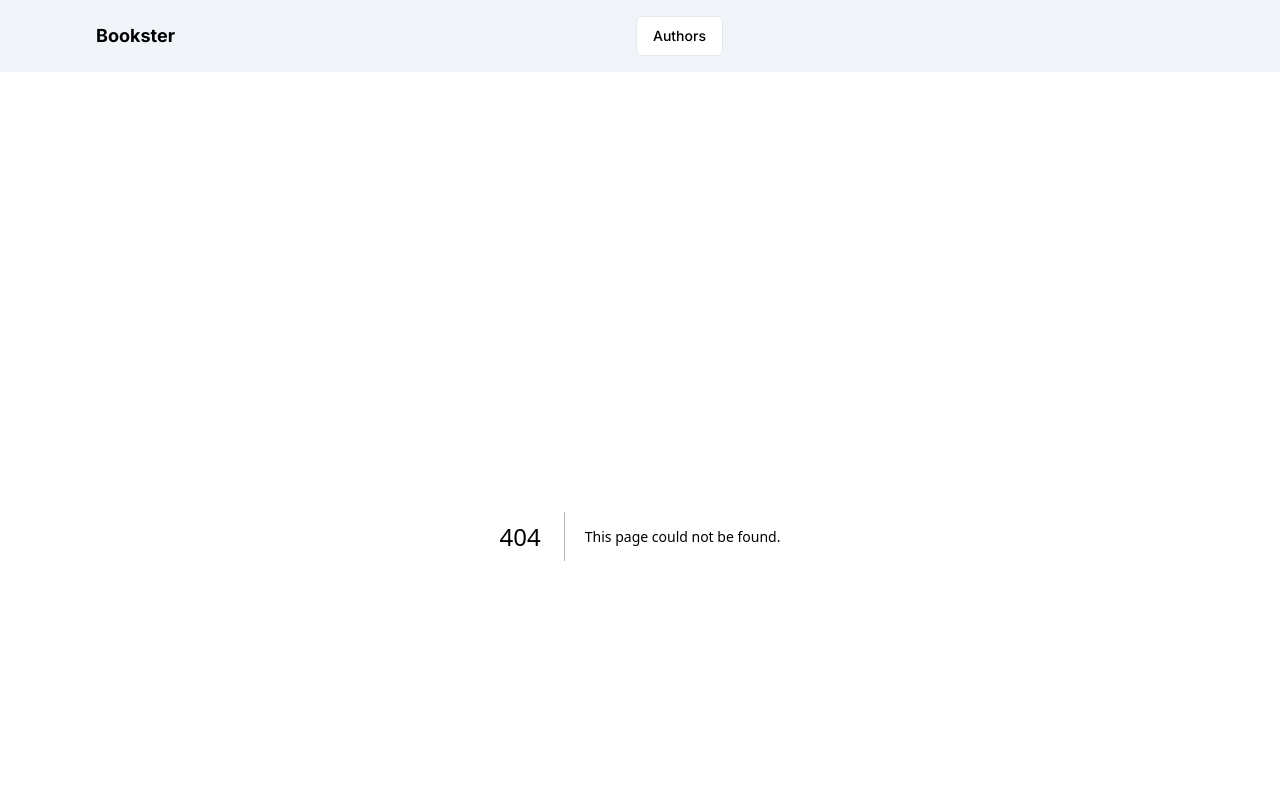
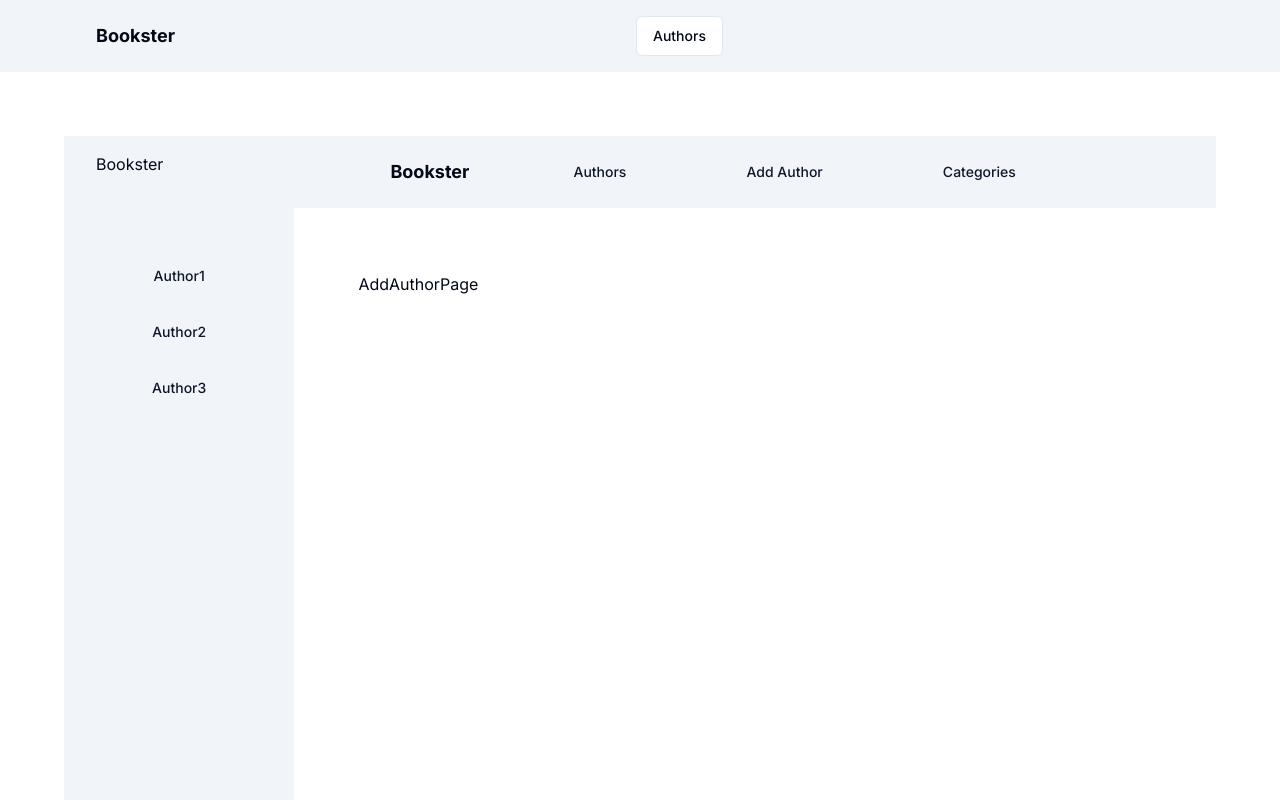
Before and after one commit to fai-sas/bookster, a Next.js app: page /add-authors in a window 1280 px wide. Before the commit this address had no page. Shown: the top 800 px of the page. Built offline with nearby package versions, Linux system fonts and the light colour scheme.

Commit message:
form component created

```diff
--- /dev/null
+++ b/app/(dashboard)/add-authors/page.jsx
@@ -0,0 +1,4 @@
+const AddAuthorPage = () => {
+  return <div>AddAuthorPage</div>
+}
+export default AddAuthorPage
--- /dev/null
+++ b/app/(dashboard)/layout.jsx
@@ -0,0 +1,20 @@
+import NavDashboard from '@/components/NavDashboard'
+import Sidebar from '@/components/Sidebar'
+
+const layout = ({ children }) => {
+  return (
+    <main className='grid lg:grid-cols-5'>
+      {/* first-col hide on small screen */}
+      <div className='hidden lg:block lg:col-span-1 lg:min-h-screen'>
+        <Sidebar />
+      </div>
+      {/* second-col hide dropdown on big screen */}
+
+      <div className='lg:col-span-4'>
+        <NavDashboard />
+        <div className='px-4 py-16 sm:px-8 lg:px-16'>{children}</div>
+      </div>
+    </main>
+  )
+}
+export default layout
--- /dev/null
+++ b/components/FormComponents.jsx
@@ -0,0 +1,65 @@
+import { Control } from 'react-hook-form'
+import {
+  Select,
+  SelectContent,
+  SelectItem,
+  SelectTrigger,
+  SelectValue,
+} from '@/components/ui/select'
+import {
+  FormControl,
+  FormField,
+  FormItem,
+  FormLabel,
+  FormMessage,
+} from '@/components/ui/form'
+import { Input } from './ui/input'
+
+export function CustomFormField({ name, control }) {
+  return (
+    <FormField
+      control={control}
+      name={name}
+      render={({ field }) => (
+        <FormItem>
+          <FormLabel className='capitalize'>{name}</FormLabel>
+          <FormControl>
+            <Input {...field} />
+          </FormControl>
+          <FormMessage />
+        </FormItem>
+      )}
+    />
+  )
+}
+
+export function CustomFormSelect({ name, control, items, labelText }) {
+  return (
+    <FormField
+      control={control}
+      name={name}
+      render={({ field }) => (
+        <FormItem>
+          <FormLabel className='capitalize'>{labelText || name}</FormLabel>
+          <Select onValueChange={field.onChange} defaultValue={field.value}>
+            <FormControl>
+              <SelectTrigger>
+                <SelectValue />
+              </SelectTrigger>
+            </FormControl>
+            <SelectContent>
+              {items.map((item) => {
+                return (
+                  <SelectItem key={item} value={item}>
+                    {item}
+                  </SelectItem>
+                )
+              })}
+            </SelectContent>
+          </Select>
+          <FormMessage />
+        </FormItem>
+      )}
+    />
+  )
+}
--- /dev/null
+++ b/components/NavDashboard.jsx
@@ -0,0 +1,50 @@
+'use client'
+
+import { UserButton } from '@clerk/nextjs'
+import Link from 'next/link'
+import { Button } from './ui/button'
+import { usePathname } from 'next/navigation'
+
+const links = [
+  {
+    href: '/authors',
+    label: 'Authors',
+  },
+  {
+    href: '/add-author',
+    label: 'Add Author',
+  },
+  {
+    href: '/categories',
+    label: 'Categories',
+  },
+]
+
+const NavDashboard = () => {
+  const pathName = usePathname()
+  return (
+    <nav className='flex items-center justify-between px-4 py-4 bg-muted sm:px-16 lg:px-24'>
+      <div>
+        <h1 className='text-lg font-bold '>Bookster</h1>
+      </div>
+      {links.map((link) => {
+        return (
+          <Button
+            asChild
+            key={link?.href}
+            variant={pathName === link?.href ? 'default' : 'link'}
+          >
+            <Link href={link?.href} className='flex items-center gap-x-2 '>
+              {link?.icon} <span className='capitalize'>{link?.label}</span>
+            </Link>
+          </Button>
+        )
+      })}
+
+      <div className='flex items-center gap-x-4'>
+        <UserButton showName afterSignOutUrl='/' />
+      </div>
+    </nav>
+  )
+}
+export default NavDashboard
--- a/components/Navbar.jsx
+++ b/components/Navbar.jsx
@@ -7,6 +7,7 @@ const Navbar = () => {
       <div>
         <h1 className='text-lg font-bold '>Bookster</h1>
       </div>
+
       <AuthorDropdown />
       <div className='flex items-center gap-x-4'>
         <UserButton showName afterSignOutUrl='/' />
--- /dev/null
+++ b/components/Sidebar.jsx
@@ -0,0 +1,46 @@
+'use client'
+
+import Link from 'next/link'
+import { Button } from './ui/button'
+import { usePathname } from 'next/navigation'
+
+const links = [
+  {
+    href: '/author1',
+    label: 'Author1',
+  },
+  {
+    href: 'author2',
+    label: 'Author2',
+  },
+  {
+    href: 'author3',
+    label: 'Author3',
+  },
+]
+
+const Sidebar = () => {
+  const pathName = usePathname()
+
+  return (
+    <aside className='h-full px-8 py-4 bg-muted'>
+      <h1>Bookster</h1>
+      <div className='flex flex-col mt-20 gap-y-4'>
+        {links.map((link) => {
+          return (
+            <Button
+              asChild
+              key={link?.href}
+              variant={pathName === link?.href ? 'default' : 'link'}
+            >
+              <Link href={link?.href} className='flex items-center gap-x-2 '>
+                {link?.icon} <span className='capitalize'>{link?.label}</span>
+              </Link>
+            </Button>
+          )
+        })}
+      </div>
+    </aside>
+  )
+}
+export default Sidebar
--- /dev/null
+++ b/components/ui/form.jsx
@@ -0,0 +1,133 @@
+import * as React from "react"
+import { Slot } from "@radix-ui/react-slot"
+import { Controller, FormProvider, useFormContext } from "react-hook-form";
+
+import { cn } from "@/lib/utils"
+import { Label } from "@/components/ui/label"
+
+const Form = FormProvider
+
+const FormFieldContext = React.createContext({})
+
+const FormField = (
+  {
+    ...props
+  }
+) => {
+  return (
+    (<FormFieldContext.Provider value={{ name: props.name }}>
+      <Controller {...props} />
+    </FormFieldContext.Provider>)
+  );
+}
+
+const useFormField = () => {
+  const fieldContext = React.useContext(FormFieldContext)
+  const itemContext = React.useContext(FormItemContext)
+  const { getFieldState, formState } = useFormContext()
+
+  const fieldState = getFieldState(fieldContext.name, formState)
+
+  if (!fieldContext) {
+    throw new Error("useFormField should be used within <FormField>")
+  }
+
+  const { id } = itemContext
+
+  return {
+    id,
+    name: fieldContext.name,
+    formItemId: `${id}-form-item`,
+    formDescriptionId: `${id}-form-item-description`,
+    formMessageId: `${id}-form-item-message`,
+    ...fieldState,
+  }
+}
+
+const FormItemContext = React.createContext({})
+
+const FormItem = React.forwardRef(({ className, ...props }, ref) => {
+  const id = React.useId()
+
+  return (
+    (<FormItemContext.Provider value={{ id }}>
+      <div ref={ref} className={cn("space-y-2", className)} {...props} />
+    </FormItemContext.Provider>)
+  );
+})
+FormItem.displayName = "FormItem"
+
+const FormLabel = React.forwardRef(({ className, ...props }, ref) => {
+  const { error, formItemId } = useFormField()
+
+  return (
+    (<Label
+      ref={ref}
+      className={cn(error && "text-destructive", className)}
+      htmlFor={formItemId}
+      {...props} />)
+  );
+})
+FormLabel.displayName = "FormLabel"
+
+const FormControl = React.forwardRef(({ ...props }, ref) => {
+  const { error, formItemId, formDescriptionId, formMessageId } = useFormField()
+
+  return (
+    (<Slot
+      ref={ref}
+      id={formItemId}
+      aria-describedby={
+        !error
+          ? `${formDescriptionId}`
+          : `${formDescriptionId} ${formMessageId}`
+      }
+      aria-invalid={!!error}
+      {...props} />)
+  );
+})
+FormControl.displayName = "FormControl"
+
+const FormDescription = React.forwardRef(({ className, ...props }, ref) => {
+  const { formDescriptionId } = useFormField()
+
+  return (
+    (<p
+      ref={ref}
+      id={formDescriptionId}
+      className={cn("text-sm text-muted-foreground", className)}
+      {...props} />)
+  );
+})
+FormDescription.displayName = "FormDescription"
+
+const FormMessage = React.forwardRef(({ className, children, ...props }, ref) => {
+  const { error, formMessageId } = useFormField()
+  const body = error ? String(error?.message) : children
+
+  if (!body) {
+    return null
+  }
+
+  return (
+    (<p
+      ref={ref}
+      id={formMessageId}
+      className={cn("text-sm font-medium text-destructive", className)}
+      {...props}>
+      {body}
+    </p>)
+  );
+})
+FormMessage.displayName = "FormMessage"
+
+export {
+  useFormField,
+  Form,
+  FormItem,
+  FormLabel,
+  FormControl,
+  FormDescription,
+  FormMessage,
+  FormField,
+}
--- /dev/null
+++ b/components/ui/label.jsx
@@ -0,0 +1,18 @@
+"use client"
+
+import * as React from "react"
+import * as LabelPrimitive from "@radix-ui/react-label"
+import { cva } from "class-variance-authority";
+
+import { cn } from "@/lib/utils"
+
+const labelVariants = cva(
+  "text-sm font-medium leading-none peer-disabled:cursor-not-allowed peer-disabled:opacity-70"
+)
+
+const Label = React.forwardRef(({ className, ...props }, ref) => (
+  <LabelPrimitive.Root ref={ref} className={cn(labelVariants(), className)} {...props} />
+))
+Label.displayName = LabelPrimitive.Root.displayName
+
+export { Label }
--- a/package.json
+++ b/package.json
@@ -10,7 +10,9 @@
   },
   "dependencies": {
     "@clerk/nextjs": "^4.29.7",
+    "@hookform/resolvers": "^3.3.4",
     "@radix-ui/react-dropdown-menu": "^2.0.6",
+    "@radix-ui/react-label": "^2.0.2",
     "@radix-ui/react-slot": "^1.0.2",
     "@reduxjs/toolkit": "^2.2.1",
     "class-variance-authority": "^0.7.0",
@@ -21,9 +23,11 @@
     "next-cloudinary": "^5.20.0",
     "react": "^18",
     "react-dom": "^18",
+    "react-hook-form": "^7.50.1",
     "react-redux": "^9.1.0",
     "tailwind-merge": "^2.2.1",
-    "tailwindcss-animate": "^1.0.7"
+    "tailwindcss-animate": "^1.0.7",
+    "zod": "^3.22.4"
   },
   "devDependencies": {
     "autoprefixer": "^10.0.1",
```
Also changed, not shown: app/(dashboard)/authors/page.jsx (renamed from app/(dashboard)/authors/page.js), 1 other file (tests, documents, lock files or other folders).
